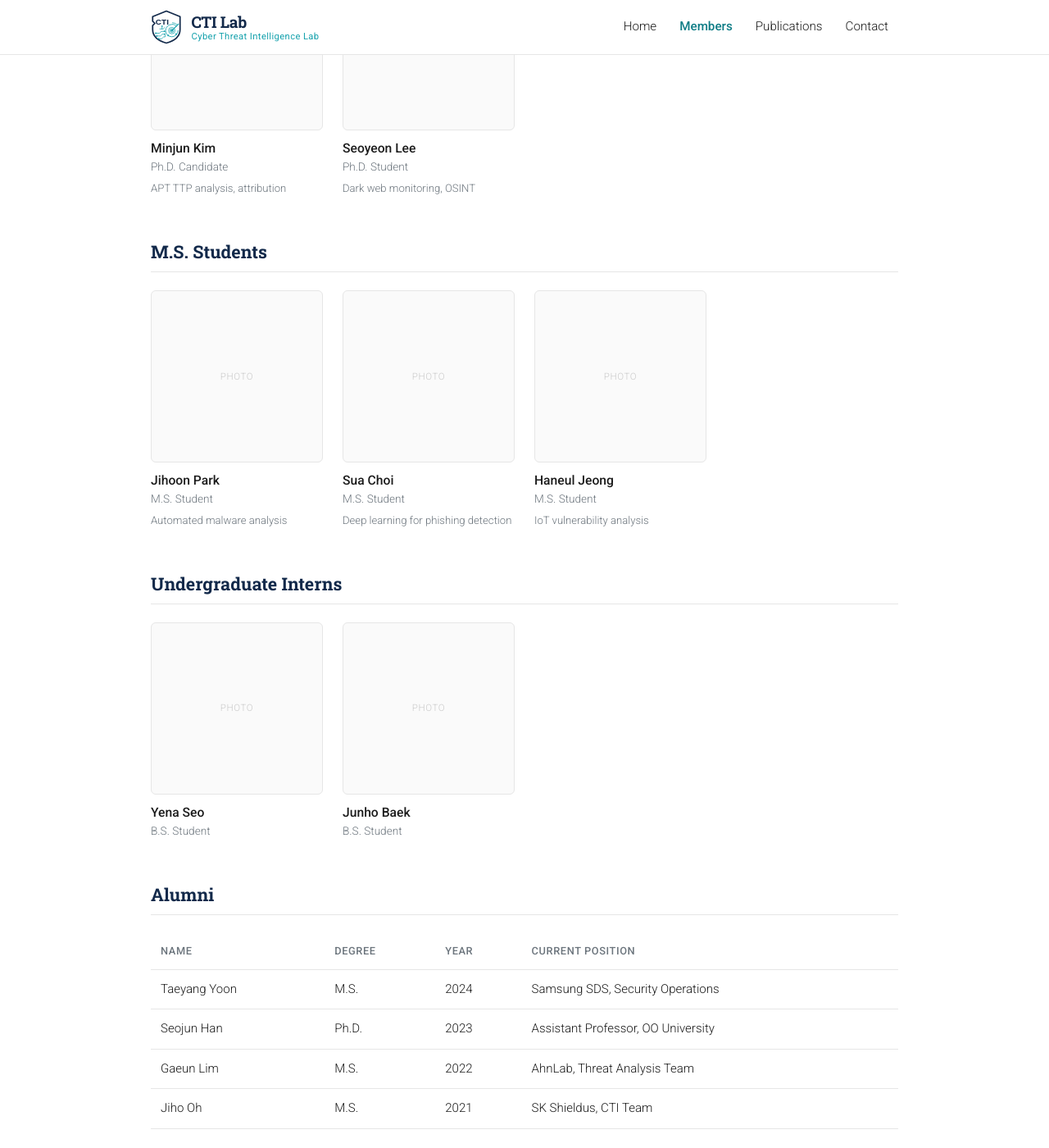
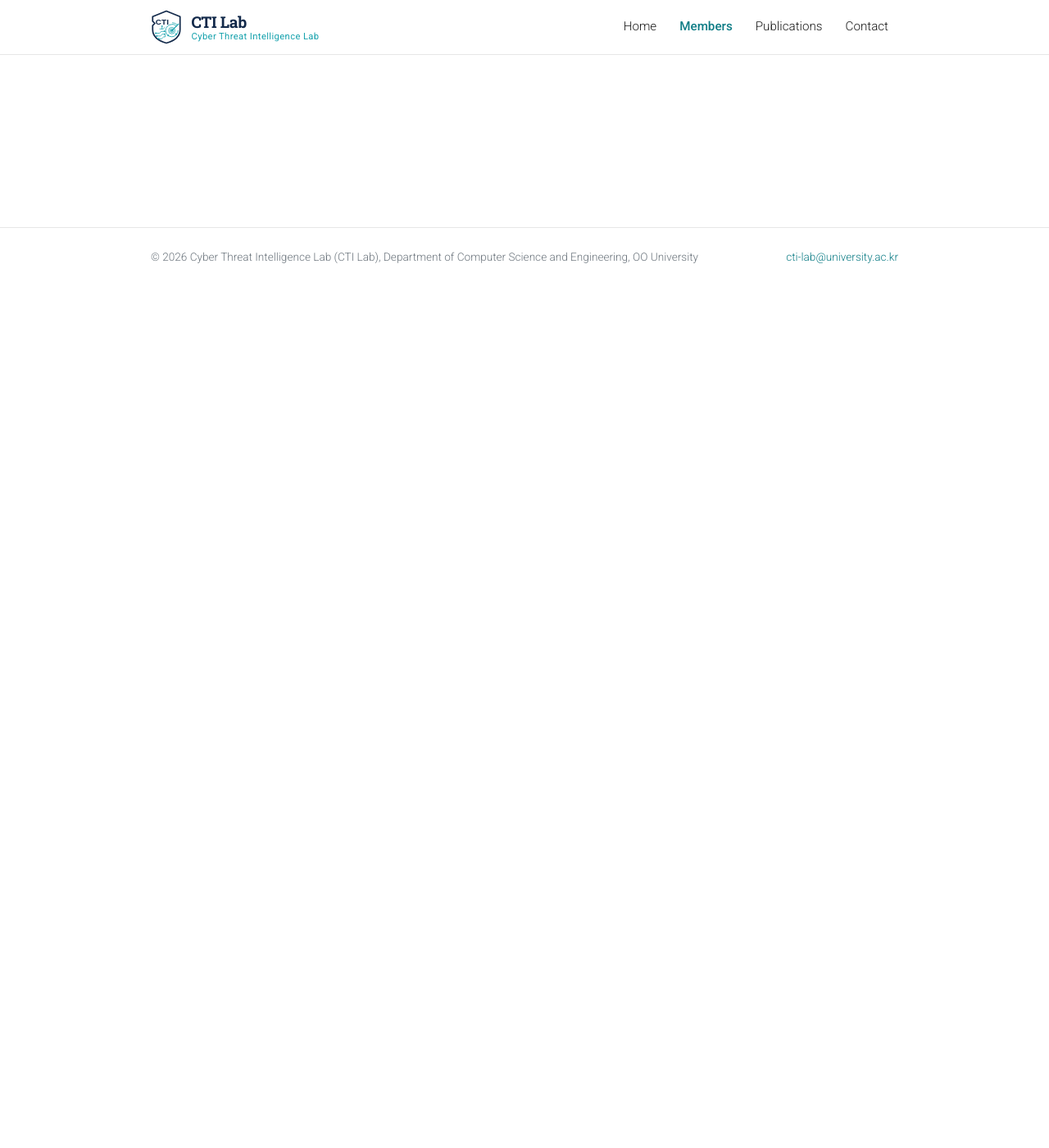
Before and after one commit to BJJINE/BJJINE.github.io, a Jekyll site: the page built from _pages/members.html, in a window 1280 px wide and 1400 px high, scrolled down 1051 px. Shown: the whole window at 82% size. Built offline with Jekyll 4.4.1, drawn with Linux system fonts in a browser that asks for light colours; some of the changed text lies outside the part shown.

Commit message:
Update members.yml

```diff
--- a/_data/members.yml
+++ b/_data/members.yml
@@ -20,57 +20,32 @@ faculty:
       - { label: "CV",             url: "/files/cv.pdf" }
 
 researchers:
-  - name: "Doyoon Kang"
-    role: "Postdoctoral Researcher"
-    topic: "Threat intelligence platforms"
-    photo: ""
+#   - name: "Doyoon Kang"
+#     role: "Postdoctoral Researcher"
+#     topic: "Threat intelligence platforms"
+#     photo: ""
 
 phd:
-  - name: "Minjun Kim"
-    role: "Ph.D. Candidate"
-    topic: "APT TTP analysis, attribution"
-    photo: ""
-  - name: "Seoyeon Lee"
-    role: "Ph.D. Student"
-    topic: "Dark web monitoring, OSINT"
-    photo: ""
+#   - name: "Minjun Kim"
+#     role: "Ph.D. Candidate"
+#     topic: "APT TTP analysis, attribution"
+#     photo: ""
+
 
 masters:
-  - name: "Jihoon Park"
-    role: "M.S. Student"
-    topic: "Automated malware analysis"
-    photo: ""
-  - name: "Sua Choi"
-    role: "M.S. Student"
-    topic: "Deep learning for phishing detection"
-    photo: ""
-  - name: "Haneul Jeong"
-    role: "M.S. Student"
-    topic: "IoT vulnerability analysis"
-    photo: ""
+#   - name: "Jihoon Park"
+#     role: "M.S. Student"
+#     topic: "Automated malware analysis"
+#     photo: ""
 
 undergraduates:
-  - name: "Yena Seo"
-    role: "B.S. Student"
-    photo: ""
-  - name: "Junho Baek"
-    role: "B.S. Student"
-    photo: ""
+#   - name: "Yena Seo"
+#     role: "B.S. Student"
+#     photo: ""
+
 
 alumni:
-  - name: "Taeyang Yoon"
-    degree: "M.S."
-    year: 2024
-    position: "Samsung SDS, Security Operations"
-  - name: "Seojun Han"
-    degree: "Ph.D."
-    year: 2023
-    position: "Assistant Professor, OO University"
-  - name: "Gaeun Lim"
-    degree: "M.S."
-    year: 2022
-    position: "AhnLab, Threat Analysis Team"
-  - name: "Jiho Oh"
-    degree: "M.S."
-    year: 2021
-    position: "SK Shieldus, CTI Team"
+#   - name: "Taeyang Yoon"
+#     degree: "M.S."
+#     year: 2024
+#     position: "Samsung SDS, Security Operations"
```
